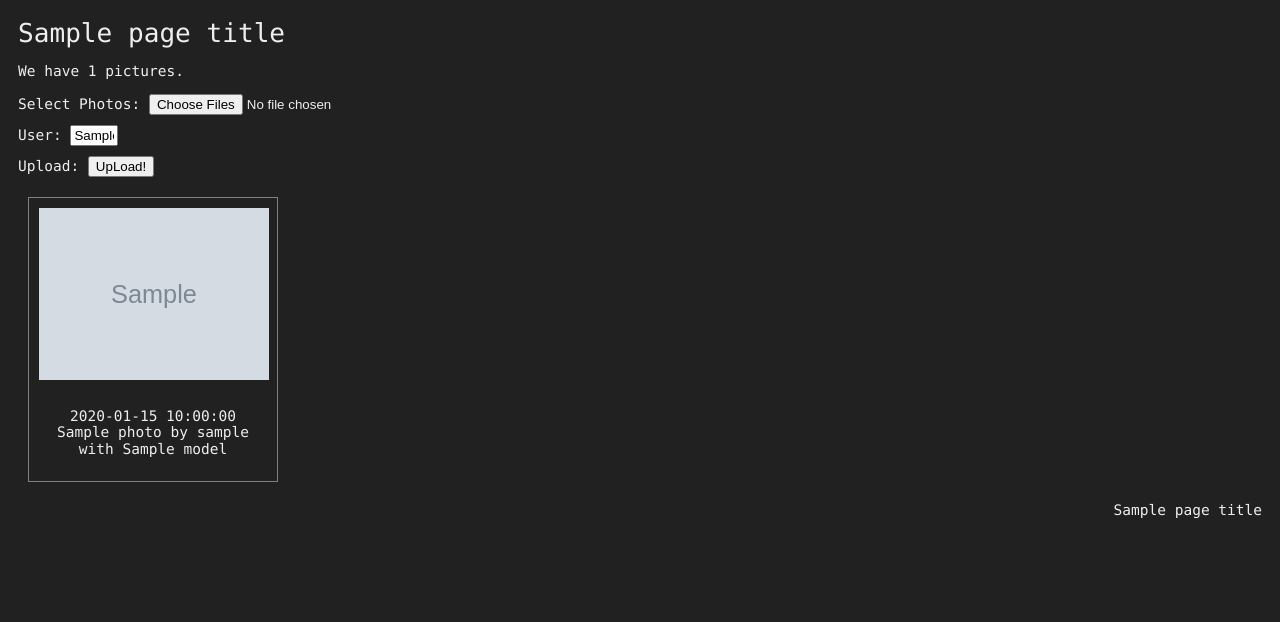
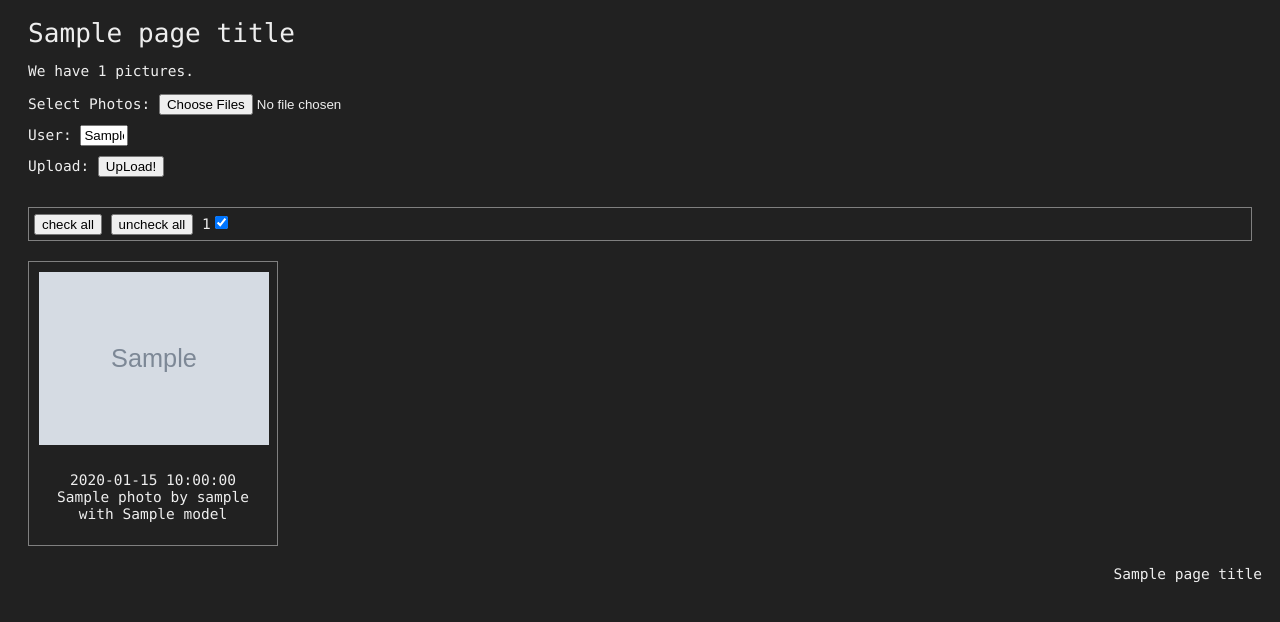
Before and after one commit to upa/p, a Python web app: template templates/index.html in a window 1280 px wide. Shown: the top 622 px of the page. Run offline with Jinja, Linux system fonts and the light colour scheme; the template is opened without the code that fills it: most values are stand-ins (such as "Sample title", 1, 10 or a date in 2020); grey boxes marked "Sample" are stand-in pictures.

Commit message:
add new js-based filter

```diff
--- a/templates/index.html
+++ b/templates/index.html
@@ -7,6 +7,31 @@
     <style type="text/css">
       {% include "p.css" %}
     </style>
+
+    <script type="text/javascript">
+      function filter_changed(userid) {
+	  var checkbox = document.getElementById("checkbox:" + userid);
+	  var photos = document.getElementsByClassName(userid);
+	  for (var n = 0; n < photos.length; n++) {
+	      var obj = photos[n];
+	      if (checkbox.checked) {
+		  obj.style.display = "";
+	      } else {
+		  obj.style.display = "none";
+	      }
+	  }
+      }
+
+      function filter_change_all(is_checked) {
+	  var checkboxes = document.getElementsByClassName("filter-checkbox");
+	  for (var n = 0; n < checkboxes.length; n++) {
+	      checkboxes[n].checked = is_checked;
+	      checkboxes[n].dispatchEvent(new Event('change'));
+	  }
+      }
+    </script>
+
+
   </head>
 
   <body>
@@ -14,7 +39,7 @@
     <div id="header">
       <h1> <a href="index.cgi"> {{ page_title }} </a> </h1>
       <p> We have {{ num_photos }} pictures. </p>
-    </div>
+
 
       <div id="upload">
 	<form id="upload-form" action="index.cgi"
@@ -47,13 +72,27 @@
 	<a href="index.cgi"> click: [reload] !!</a>
 	{% endif %}
 
+	<div class="filter-component">
+	  <input type="button" value="check all" onclick="filter_change_all(true)">
+	  <input type="button" value="uncheck all" onclick="filter_change_all(false)">
+	  {% for usernamemap in usernamemaps %}
+	  <label>
+	    {{ usernamemap.0 }}<input type="checkbox"
+				      id="checkbox:{{usernamemap.1}}"
+				      onchange="filter_changed('{{ usernamemap.1 }}')"
+				      class="filter-checkbox"
+				      checked>
+	  </label>
+	  {% endfor %}
+	</div>
       </div>
 
+    </div>
 
     <div id="content" class="clearfix">
 
       {% for p in photos %}
-      <div class="photo-frame">
+      <div class="photo-frame {{ p.userid }}">
 	<div class="photo">
 	  <a href="{{ p.image_url_path }}" target="_blank">
 	    <img loading="lazy" src="{{ p.thumb_url_path }}">
@@ -82,14 +121,5 @@
     <div id="footer">
       {{ page_title }}
     </div>
-
-    <script type="text/javascript">
-      var bLazy = new Blazy({
-      success: function(e){ setTimeout(function(){}, 200); }
-      });
-      setTimeout(function() { bLazy.revalidate(); }, 1000);
-
-    </script>
-
   </body>
 </html>
--- a/templates/p.css
+++ b/templates/p.css
@@ -33,6 +33,10 @@ a:focus {
 .clearfix:after	{ clear: both; }
 .clearfix 	{ *zoom: 1; }
 
+/* header */
+#header {
+	margin: 0 0 0 10px;
+}
 
 /* upload form */
 #upload {
@@ -52,16 +56,18 @@ form#upload-form input {
 }
 
 
-/* filter form */
-#filter {
-	margin: 10px 0 0 0;
-	padding: 10px 0 0 0;
-	border-top: gray 1px solid;
+/* filter */
+div.filter-component {
+	margin: 30px 10px 0px 0px;
+	padding: 5px 5px 5px 5px;
+	border: gray 1px solid;
+	line-height: 150%;
+}
+div.filter-component label {
+	display: inline-block;
+	margin: 0px 10px 0px 0px;
 }
 
-form#filter-form select {
-	margin: 0 10px 0 0;
-}
 
 /* content area */
 #content {
```
Lines whose indentation alone changed are shown as unchanged.
